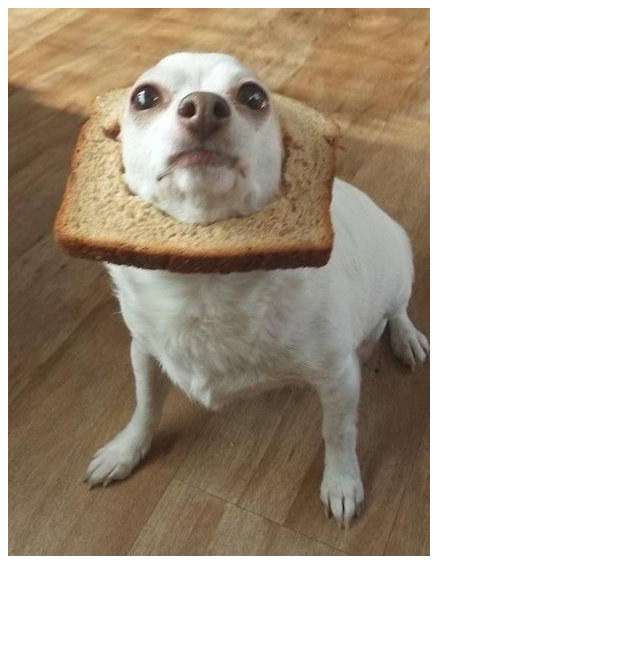
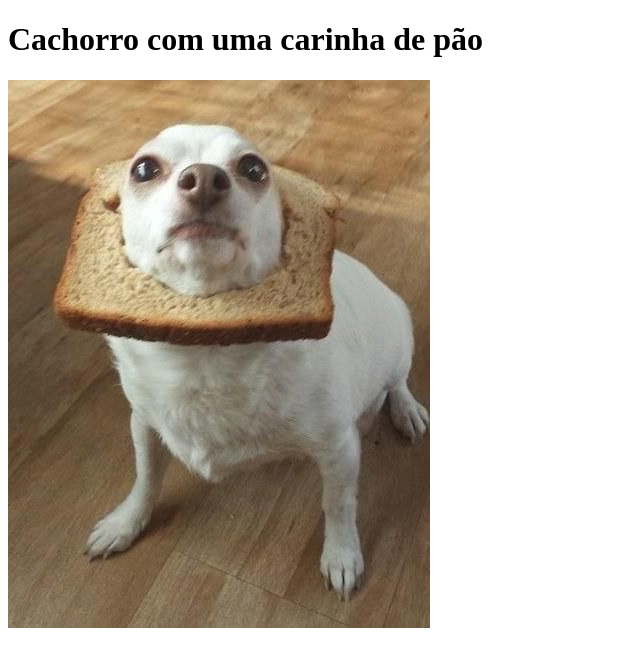
Before and after one commit to JoaoLucasLD/Capacitacao-git-github, a plain HTML site: page index.html in a window 1280 px wide. Shown: the whole page, without its empty margins (0-640 px from the left). Drawn offline with Linux system fonts and the light colour scheme.

Commit message:
Adicionando um tículo a página HTML simples

```diff
--- a/index.html
+++ b/index.html
@@ -2,9 +2,10 @@
 <html>
     <head>
         <meta charset="UTF-8"/>
-        <title>Trabalho da 1º semana</title>
+        <title>Trabalho da 3º semana</title>
     </head>
     <body>
+        <h1>Cachorro com uma carinha de pão</h1>
         <img src="cachorroPão.jpg" title="Cachorrinho com a carinha dentro de um pão de forma" #tamfixo/>
     </body>
 </html>
```
Also changed, not shown: 1 other file.
